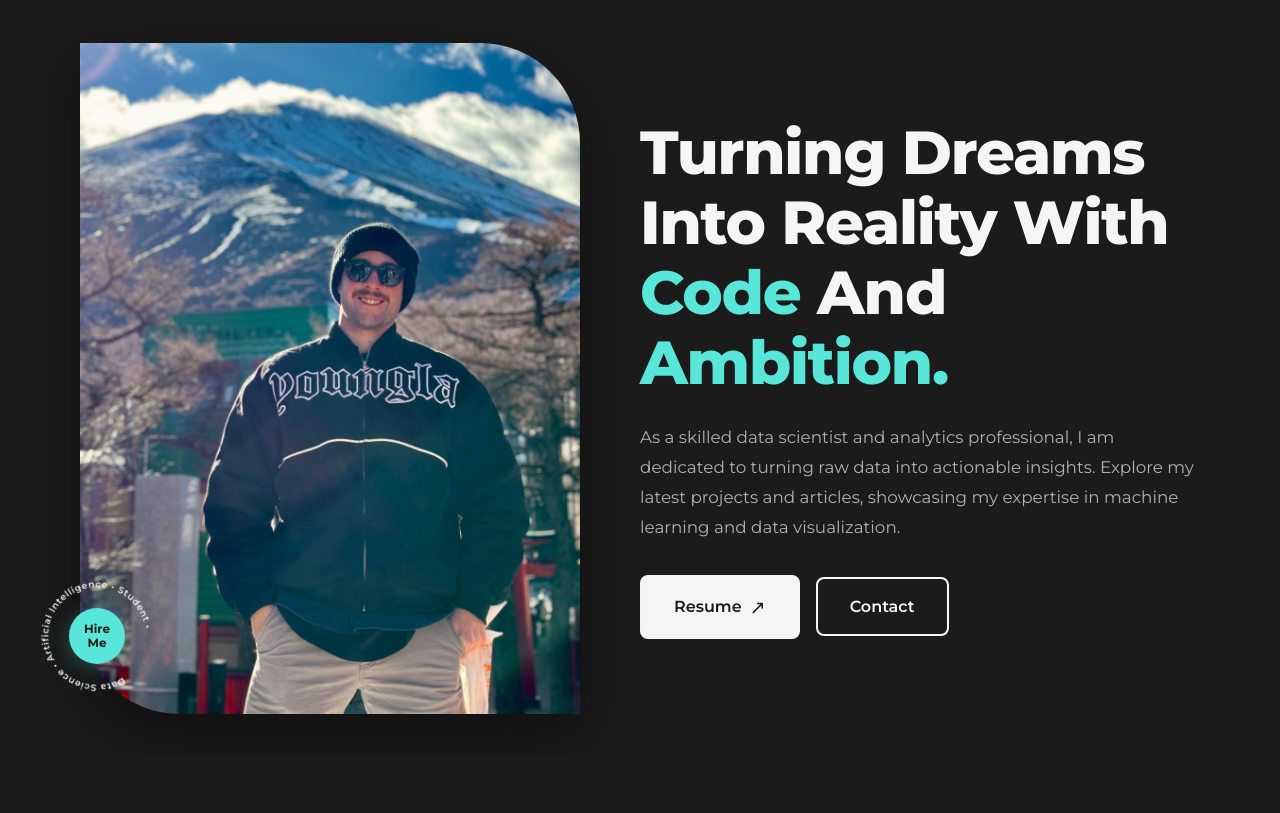
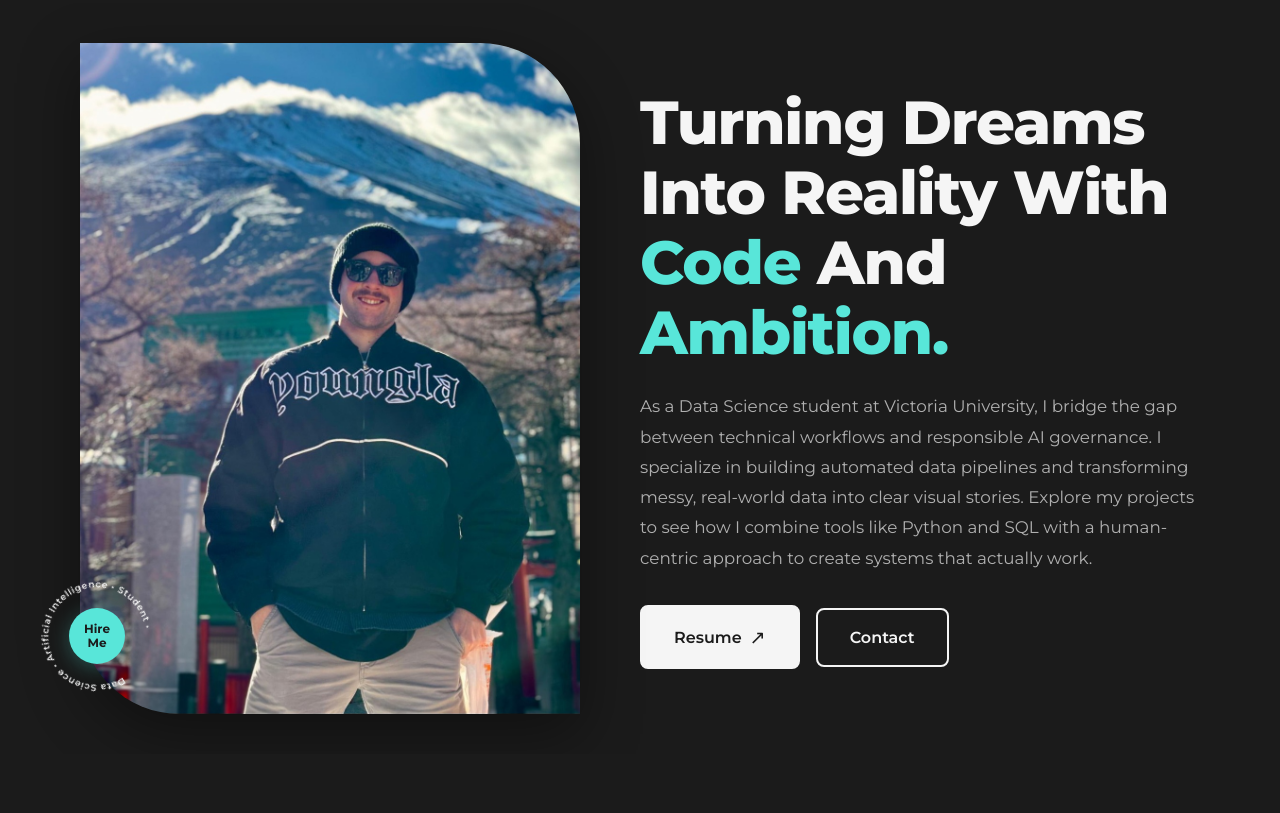
Before and after one commit to OliverDonaldson/portfolio, a Flask app: page / in a window 1280 px wide. Shown: the part 67-880 px from the top of the page. Run offline with Flask 3, Linux system fonts and the light colour scheme.

Commit message:
feat: update hero section description to reflect current studies and skills

```diff
--- a/templates/index.html
+++ b/templates/index.html
@@ -23,9 +23,12 @@
                 <span class="hero-word highlight">Ambition.</span>
             </h1>
             <p class="hero-description">
-                As a skilled data scientist and analytics professional, I am dedicated to turning raw data into
-                actionable insights. Explore my latest projects and articles, showcasing my expertise
-                in machine learning and data visualization.
+                As a Data Science student at Victoria University, I bridge the gap between
+                technical workflows and responsible AI governance. I specialize in
+                building automated data pipelines and transforming messy,
+                real-world data into clear visual stories.
+                Explore my projects to see how I combine tools like Python and
+                SQL with a human-centric approach to create systems that actually work.
             </p>
             <div class="hero-cta">
                 <a href="{{ url_for('static', filename='files/Oliver Donaldson CV.pdf') }}" class="btn btn-primary" target="_blank">
```
Also changed, not shown: docs/index.html (+6 -3 lines).
